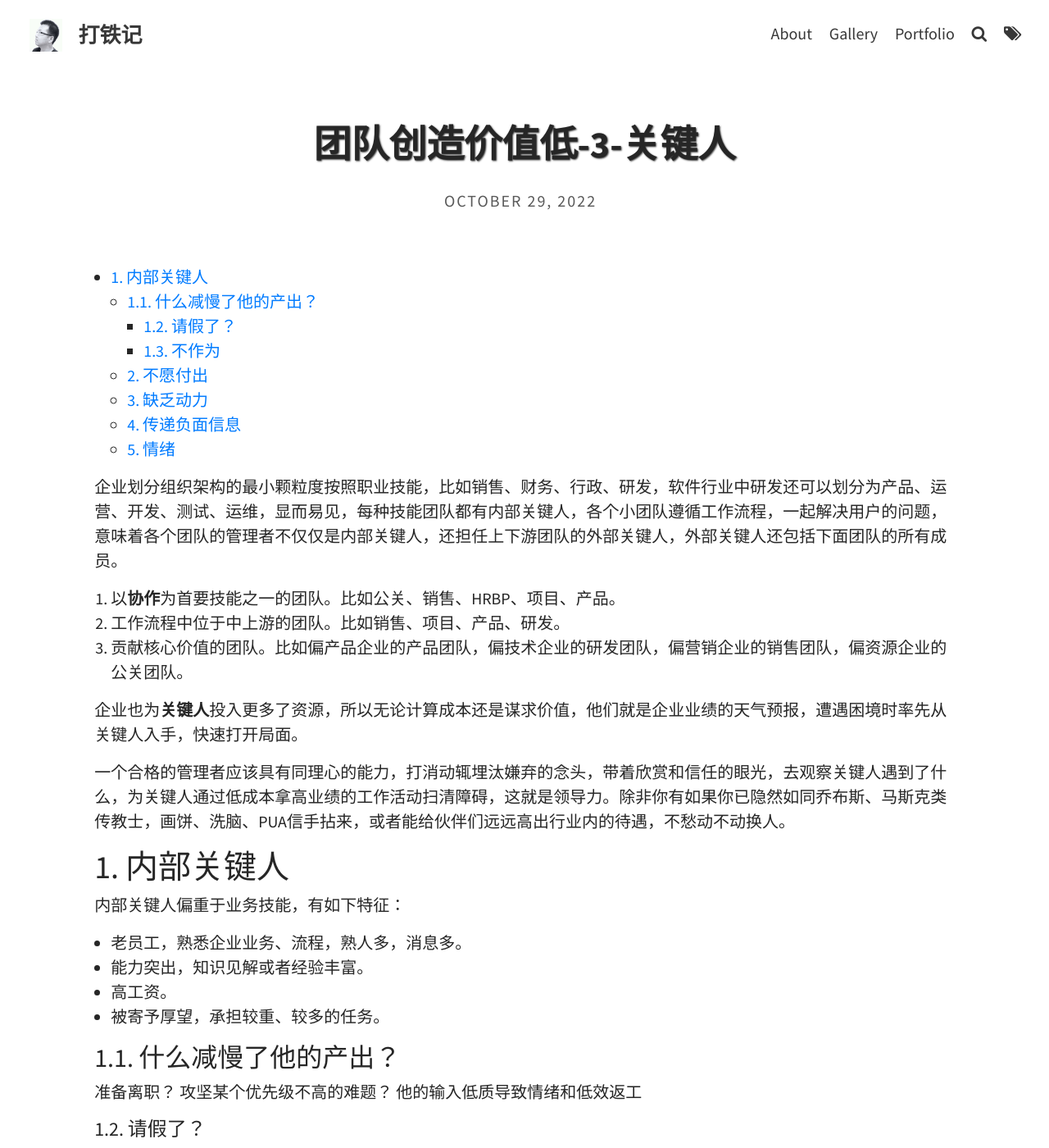
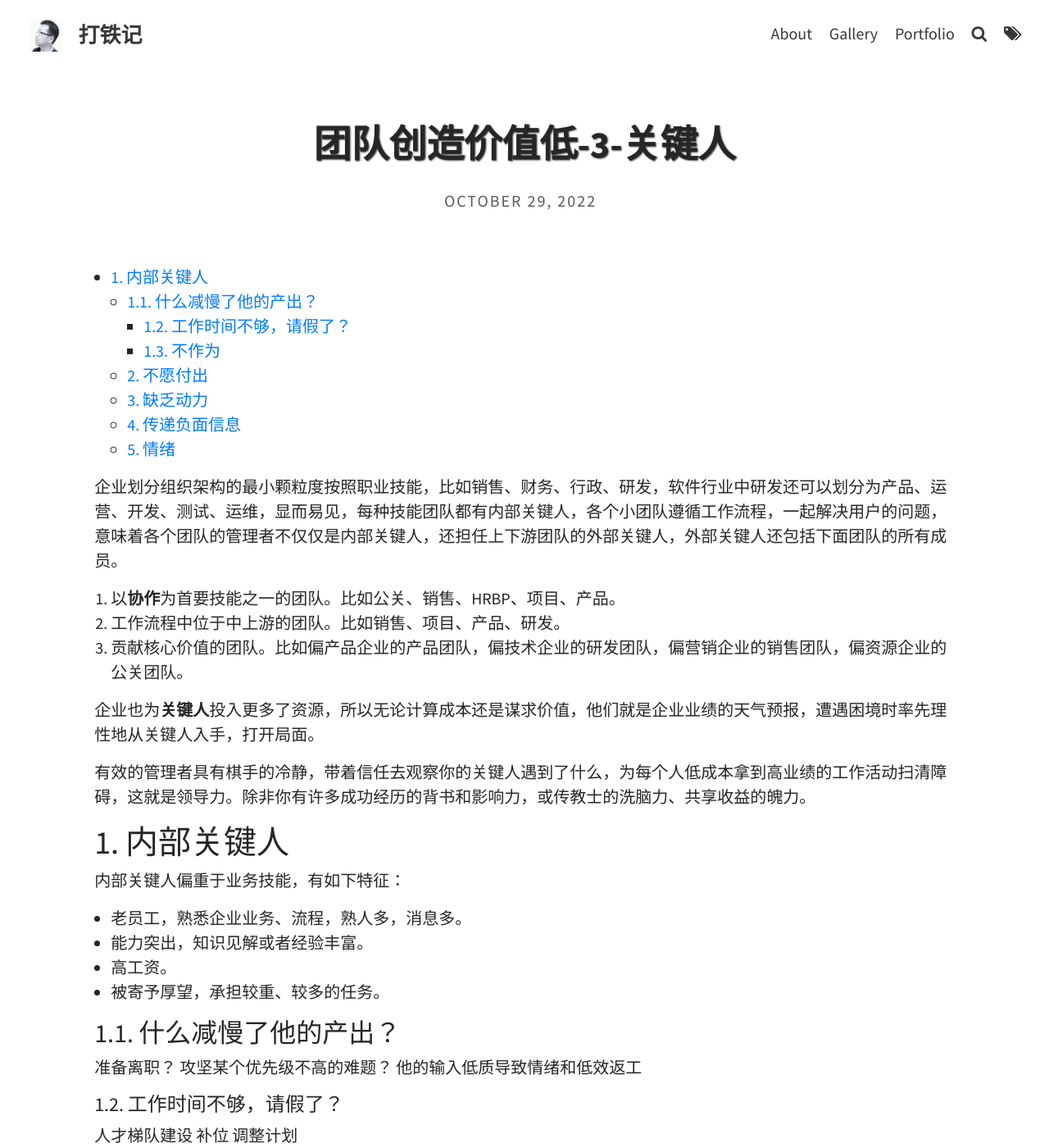
Before and after one commit to hubugui/hubugui.github.io, a Jekyll site: the page built from _posts/2022-10-29-团队创造价值低-3-关键人.md, in a window 1280 px wide and 1400 px high. Shown: the whole window at 82% size. Built offline with Jekyll 4.4.1, drawn with Linux system fonts in a browser that asks for light colours; comment, search, counter and statistics services are not loaded.

Commit message:
Update 2022-10-29-团队创造价值低-3-关键人.md

```diff
--- a/_posts/2022-10-29-团队创造价值低-3-关键人.md
+++ b/_posts/2022-10-29-团队创造价值低-3-关键人.md
@@ -24,9 +24,9 @@ excerpt_separator: <!--more-->
 2. 工作流程中位于中上游的团队。比如销售、项目、产品、研发。
 3. 贡献核心价值的团队。比如偏产品企业的产品团队，偏技术企业的研发团队，偏营销企业的销售团队，偏资源企业的公关团队。
 
-企业也为**关键人**投入更多了资源，所以无论计算成本还是谋求价值，他们就是企业业绩的天气预报，遭遇困境时率先从关键人入手，快速打开局面。
+企业也为**关键人**投入更多了资源，所以无论计算成本还是谋求价值，他们就是企业业绩的天气预报，遭遇困境时率先理性地从关键人入手，打开局面。
 
-一个合格的管理者应该具有同理心的能力，打消动辄埋汰嫌弃的念头，带着欣赏和信任的眼光，去观察关键人遇到了什么，为关键人通过低成本拿高业绩的工作活动扫清障碍，这就是领导力。除非你有如果你已隐然如同乔布斯、马斯克类传教士，画饼、洗脑、PUA信手拈来，或者能给伙伴们远远高出行业内的待遇，不愁动不动换人。
+有效的管理者具有棋手的冷静，带着信任去观察你的关键人遇到了什么，为每个人低成本拿到高业绩的工作活动扫清障碍，这就是领导力。除非你有许多成功经历的背书和影响力，或传教士的洗脑力、共享收益的魄力。
 
 # 1. 内部关键人
 
@@ -37,14 +37,13 @@ excerpt_separator: <!--more-->
 * 高工资。
 * 被寄予厚望，承担较重、较多的任务。
 
-
 ## 1.1. 什么减慢了他的产出？
 
 准备离职？
 攻坚某个优先级不高的难题？
 他的输入低质导致情绪和低效返工
 
-#### 1.2. 请假了？
+#### 1.2. 工作时间不够，请假了？
 
 人才梯队建设
 补位
```
